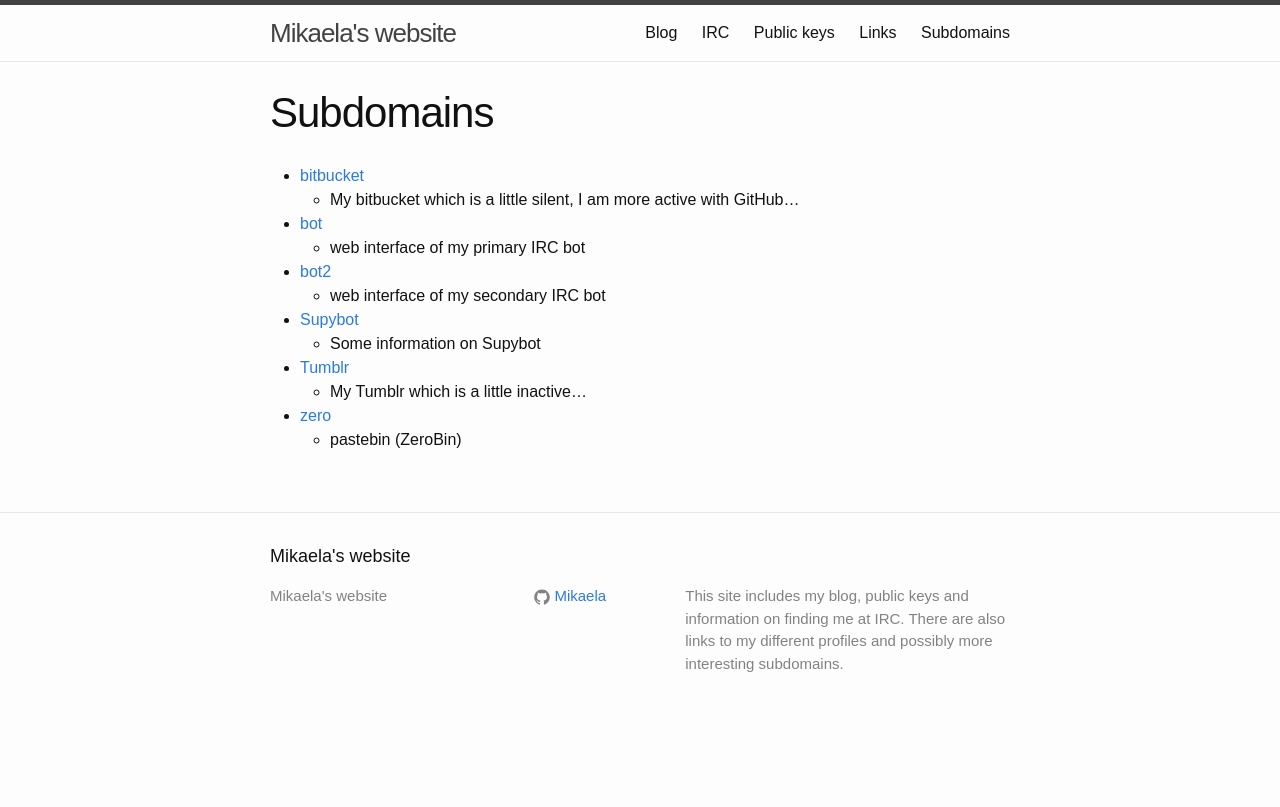
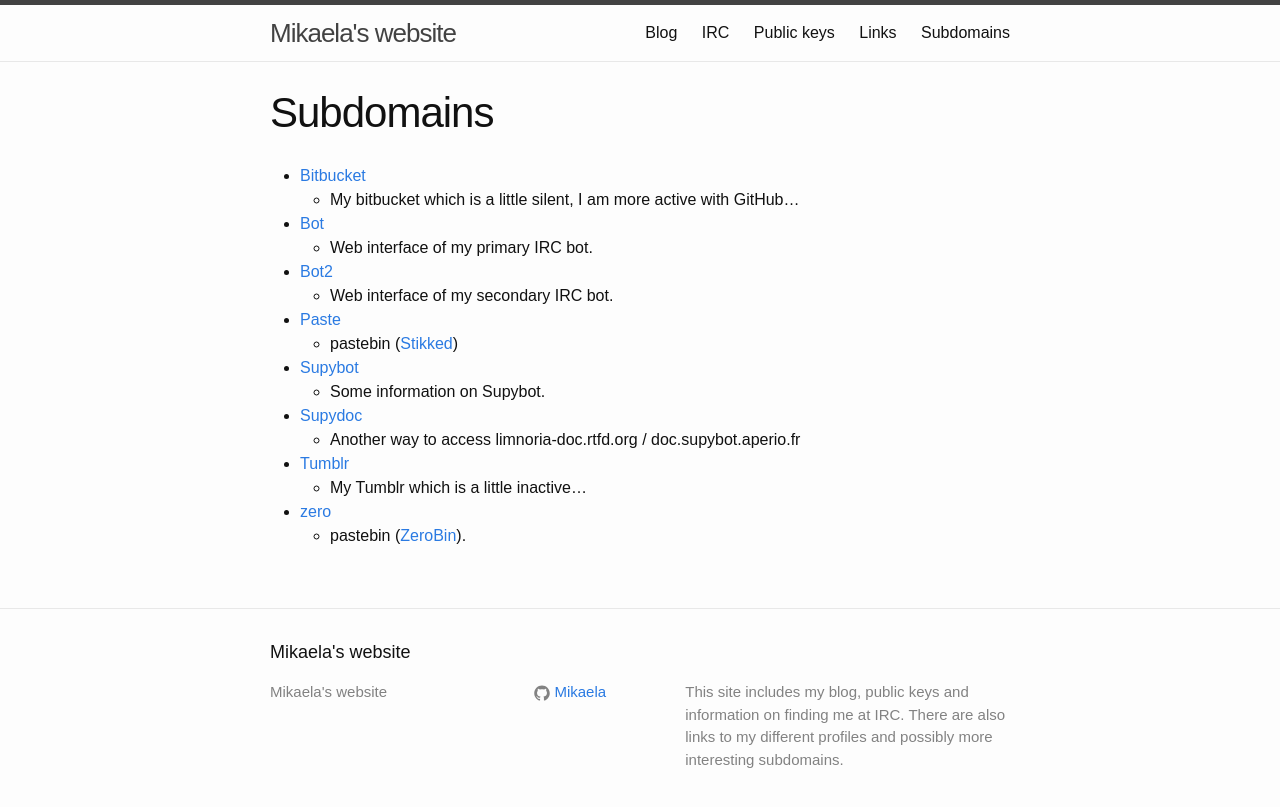
Before and after one commit to Mikaela/mikaela.github.io, a Jekyll site: the page built from pages/subdomains.markdown, in a window 1280 px wide. Shown: the top 807 px of the page. Built offline with Jekyll 4.4.1, drawn with Linux system fonts in a browser that asks for light colours; Markdown is read by kramdown in place of the engine named in the settings.

Commit message:
Update subdomains

```diff
--- a/pages/subdomains.markdown
+++ b/pages/subdomains.markdown
@@ -4,15 +4,19 @@
 permalink: /subdomains/
 ---
 
-* [bitbucket](https://bitbucket.mikaela.info)
+* [Bitbucket](https://bitbucket.mikaela.info)
     * My bitbucket which is a little silent, I am more active with GitHub…
-* [bot](https://bot.mikaela.info)
-    * web interface of my primary IRC bot
-* [bot2](https://bot2.mikaela.info)
-    * web interface of my secondary IRC bot
+* [Bot](https://bot.mikaela.info)
+    * Web interface of my primary IRC bot.
+* [Bot2](https://bot2.mikaela.info)
+    * Web interface of my secondary IRC bot.
+* [Paste](https://paste.mikaela.info)
+    * pastebin ([Stikked](https://github.com/claudehohl/Stikked))
 * [Supybot](https://supybot.mikaela.info)
-    * Some information on Supybot
+    * Some information on Supybot.
+* [Supydoc](https://supydoc.mikaela.info)
+    * Another way to access limnoria-doc.rtfd.org / doc.supybot.aperio.fr
 * [Tumblr](http://tumblr.mikaela.info)
     * My Tumblr which is a little inactive…
 * [zero](https://zero.mikaela.info)
-    * pastebin (ZeroBin)
+    * pastebin ([ZeroBin](https://github.com/sebsauvage/ZeroBin/)).
```
